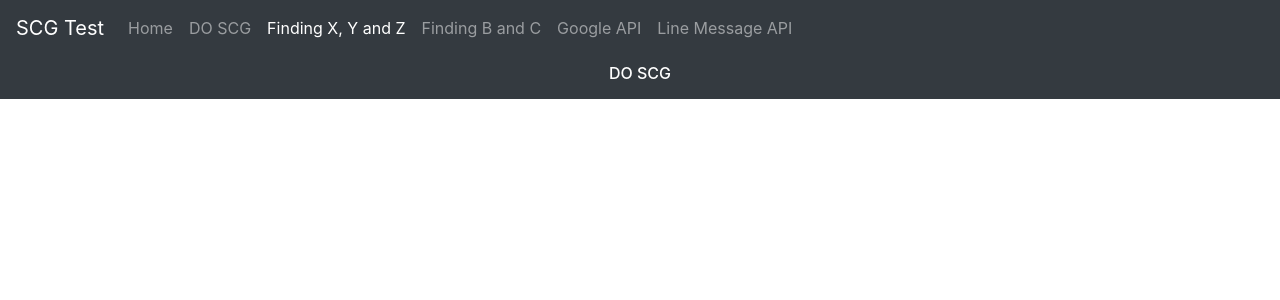
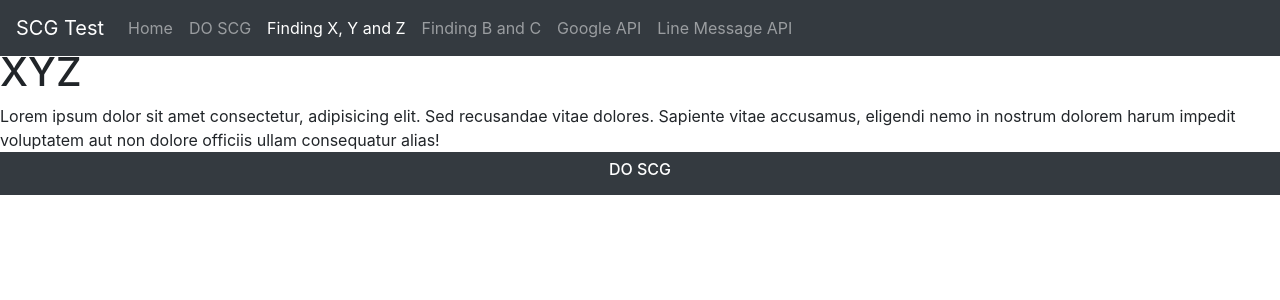
Before and after one commit to realroy/scg-test, a Vue app in the folder web/: page /xyz in a window 1280 px wide. Shown: the top 300 px of the page. Built offline with nearby package versions, Linux system fonts and the light colour scheme.

Commit message:
Edit XYZ page content.

```diff
--- a/web/src/components/XYZ.vue
+++ b/web/src/components/XYZ.vue
@@ -1,5 +1,6 @@
 <template>
-  <div>
+  <div class="mt-5">
     <h1>XYZ</h1>
+    Lorem ipsum dolor sit amet consectetur, adipisicing elit. Sed recusandae vitae dolores. Sapiente vitae accusamus, eligendi nemo in nostrum dolorem harum impedit voluptatem aut non dolore officiis ullam consequatur alias!
   </div>
 </template>
```
